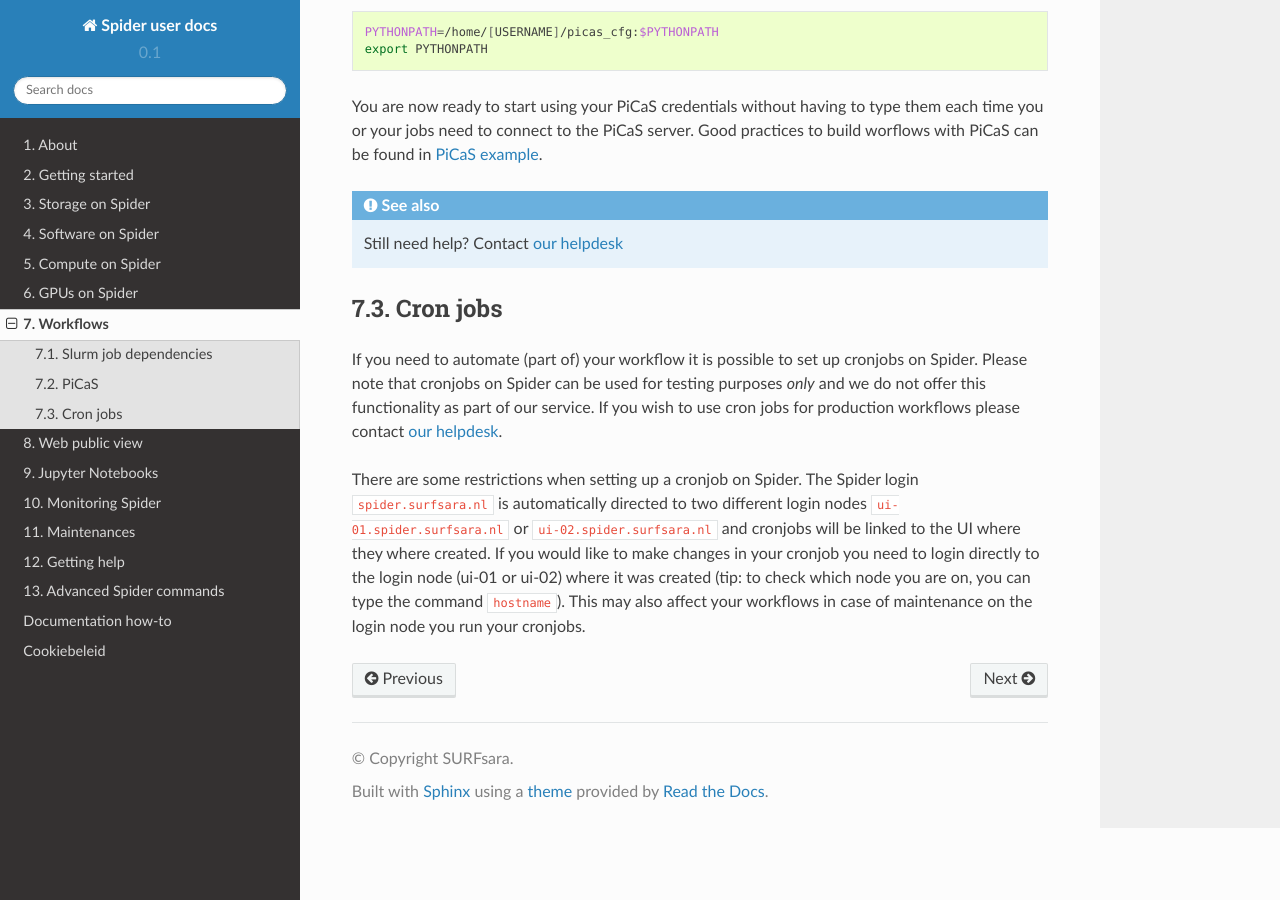
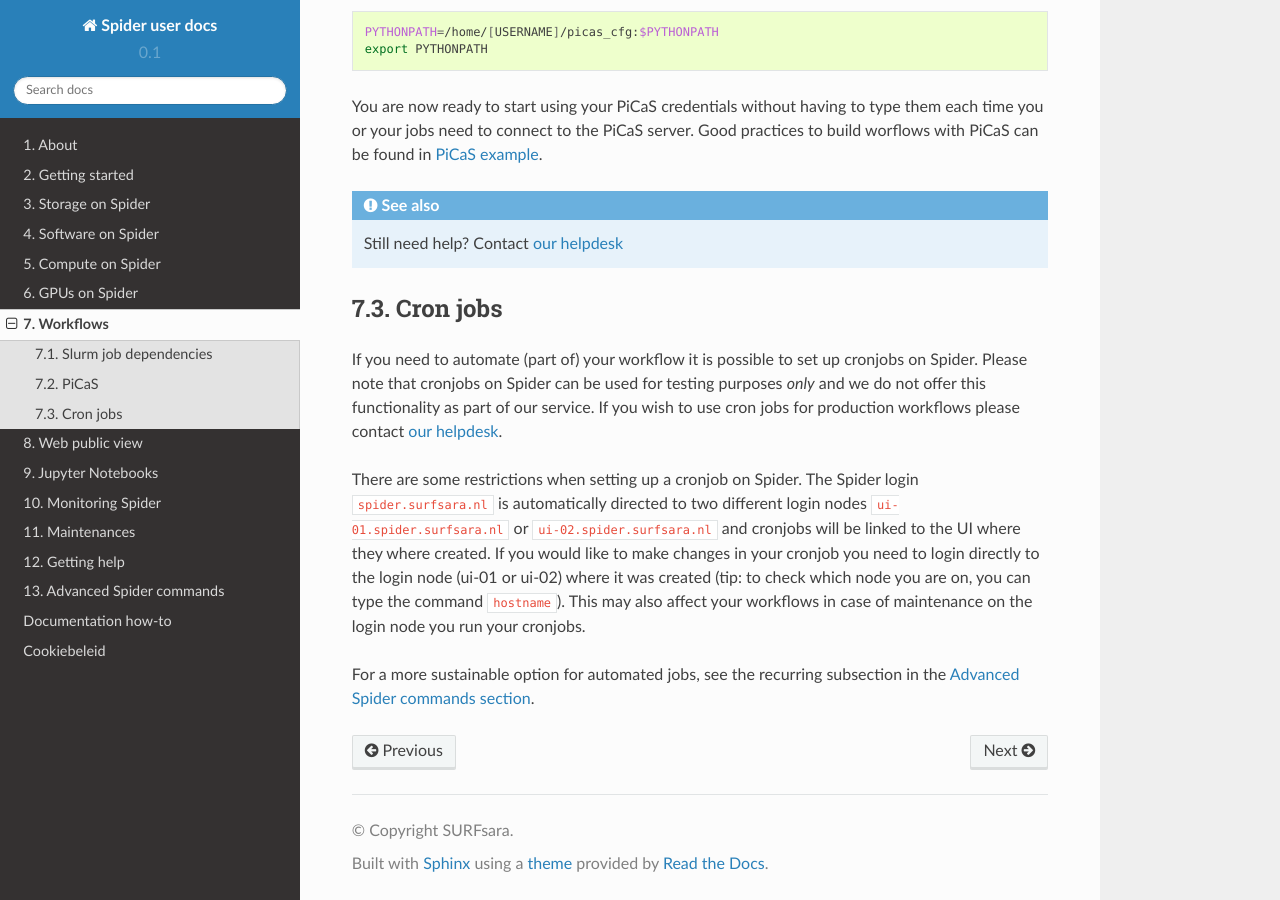
Before and after one commit to sara-nl/spiderdocs, a Sphinx documentation site: the page built from source/Pages/workflows.rst, in a window 1280 px wide and 900 px high, scrolled down 2553 px. Built offline with Sphinx 7.4.7 and the Read the Docs theme 2.0.0, drawn with Linux system fonts in a browser that asks for light colours.

```diff
--- a/source/Pages/workflows.rst
+++ b/source/Pages/workflows.rst
@@ -145,6 +145,7 @@
 where it was created (tip: to check which node you are on, you can type the command ``hostname``). This
 may also affect your workflows in case of maintenance on the login node you run your cronjobs.
 
+For a more sustainable option for automated jobs, see the recurring subsection in the :ref:`Advanced Spider commands section<advanced-usage>`.
 
 .. Links:
 
```
